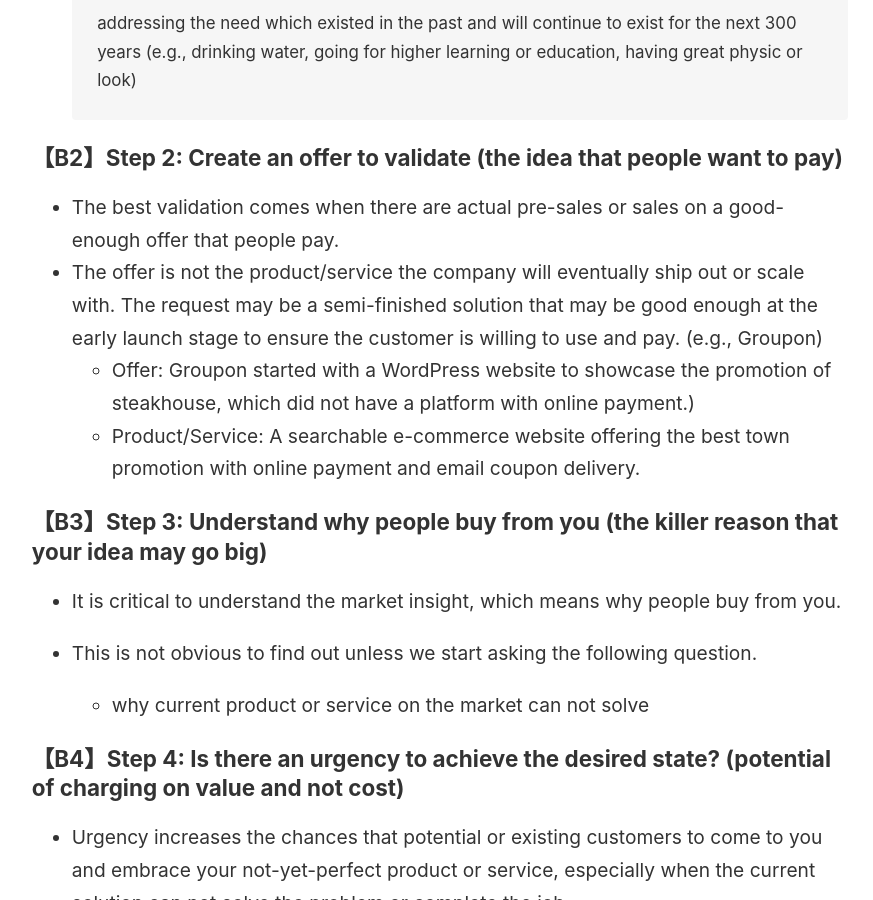
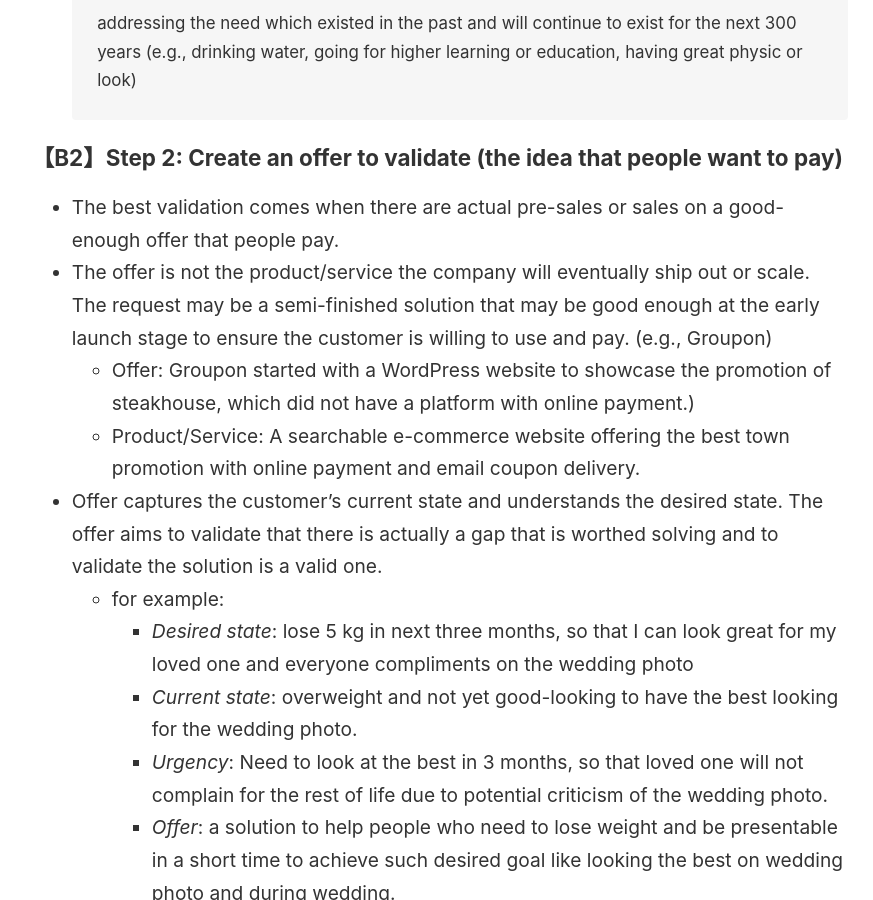
Before and after one commit to davidkuo11111/obsidian, a Jekyll site: the page built from _notes/Entrepreneurship/01 Pick and validate an idea.md, in a window 1280 px wide and 900 px high, scrolled down 1323 px. Shown: the whole window, without its empty margins (45-918 px from the left). Built offline with Jekyll 4.4.1, drawn with Linux system fonts in a browser that asks for light colours.

Commit message:
0.12 update 01 Pick and valide
add section on desire state, current state, urgency

```diff
--- a/_notes/Entrepreneurship/01 Pick and validate an idea.md
+++ b/_notes/Entrepreneurship/01 Pick and validate an idea.md
@@ -33,10 +33,15 @@ A million-dollar idea starts with one of the following.
 ### 【B2】Step 2: Create an offer to validate (the idea that people want to pay)
 
 * The best validation comes when there are actual pre-sales or sales on a good-enough offer that people pay.
-* The offer is not the product/service the company will eventually ship out or scale with. The request may be a semi-finished solution that may be good enough at the early launch stage to ensure the customer is willing to use and pay. (e.g., Groupon)
+* The offer is not the product/service the company will eventually ship out or scale. The request may be a semi-finished solution that may be good enough at the early launch stage to ensure the customer is willing to use and pay. (e.g., Groupon)
 	* Offer: Groupon started with a WordPress website to showcase the promotion of steakhouse, which did not have a platform with online payment.)
 	* Product/Service: A searchable e-commerce website offering the best town promotion with online payment and email coupon delivery.
-
+* Offer captures the customer's current state and understands the desired state. The offer aims to validate that there is actually a gap that is worthed solving and to validate the solution is a valid one.
+	* for example:
+		* *Desired state*: lose 5 kg in next three months, so that I can look great for my loved one and everyone compliments on the wedding photo
+		* *Current state*: overweight and not yet good-looking to have the best looking for the wedding photo.
+		* *Urgency*: Need to look at the best in 3 months, so that loved one will not complain for the rest of life due to potential criticism of the wedding photo.
+		* *Offer*: a solution to help people who need to lose weight and be presentable in a short time to achieve such desired goal like looking the best on wedding photo and during wedding.
 
 
 ### 【B3】Step 3: Understand why people buy from you (the killer reason that your idea may go big)
```
